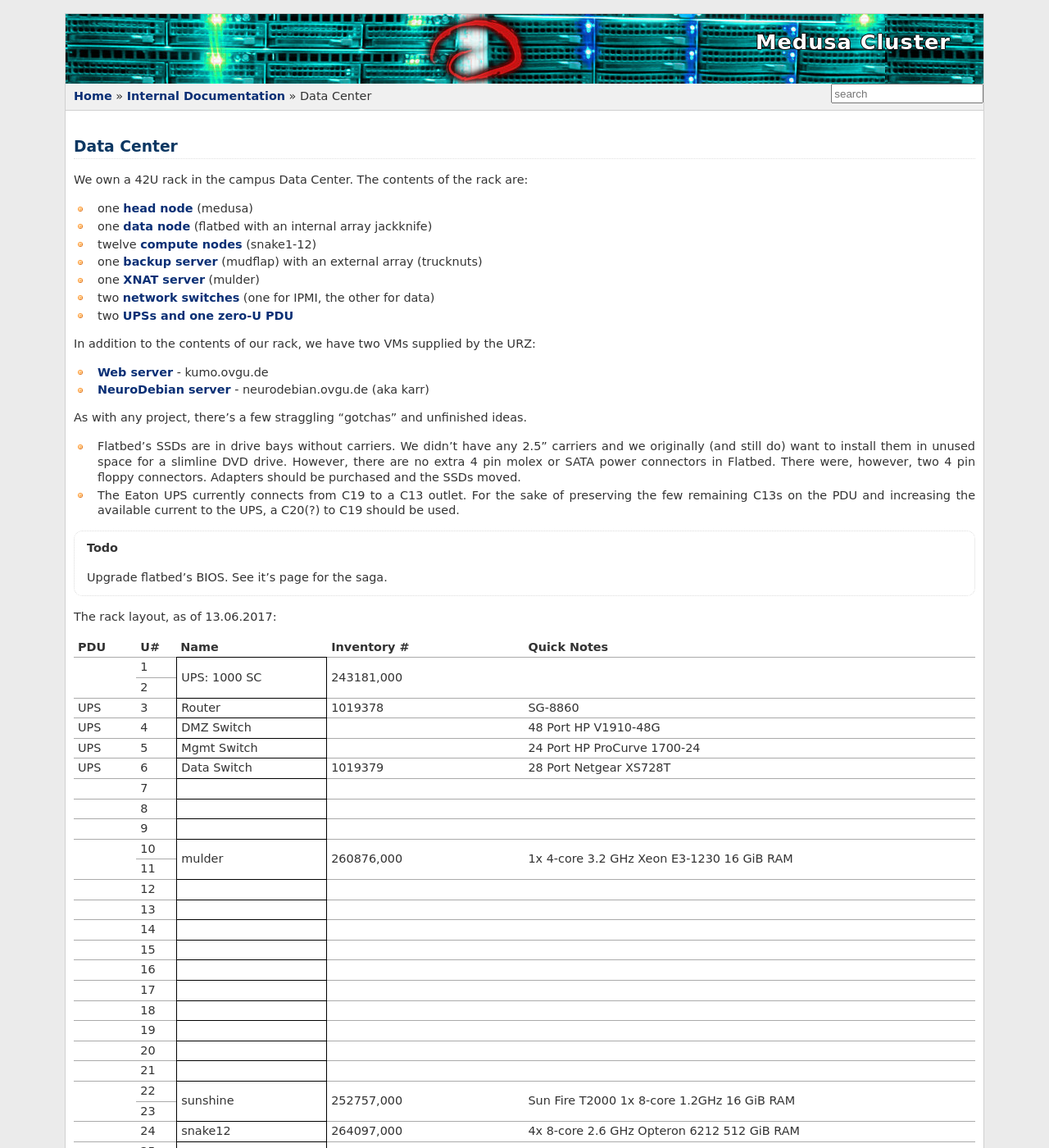
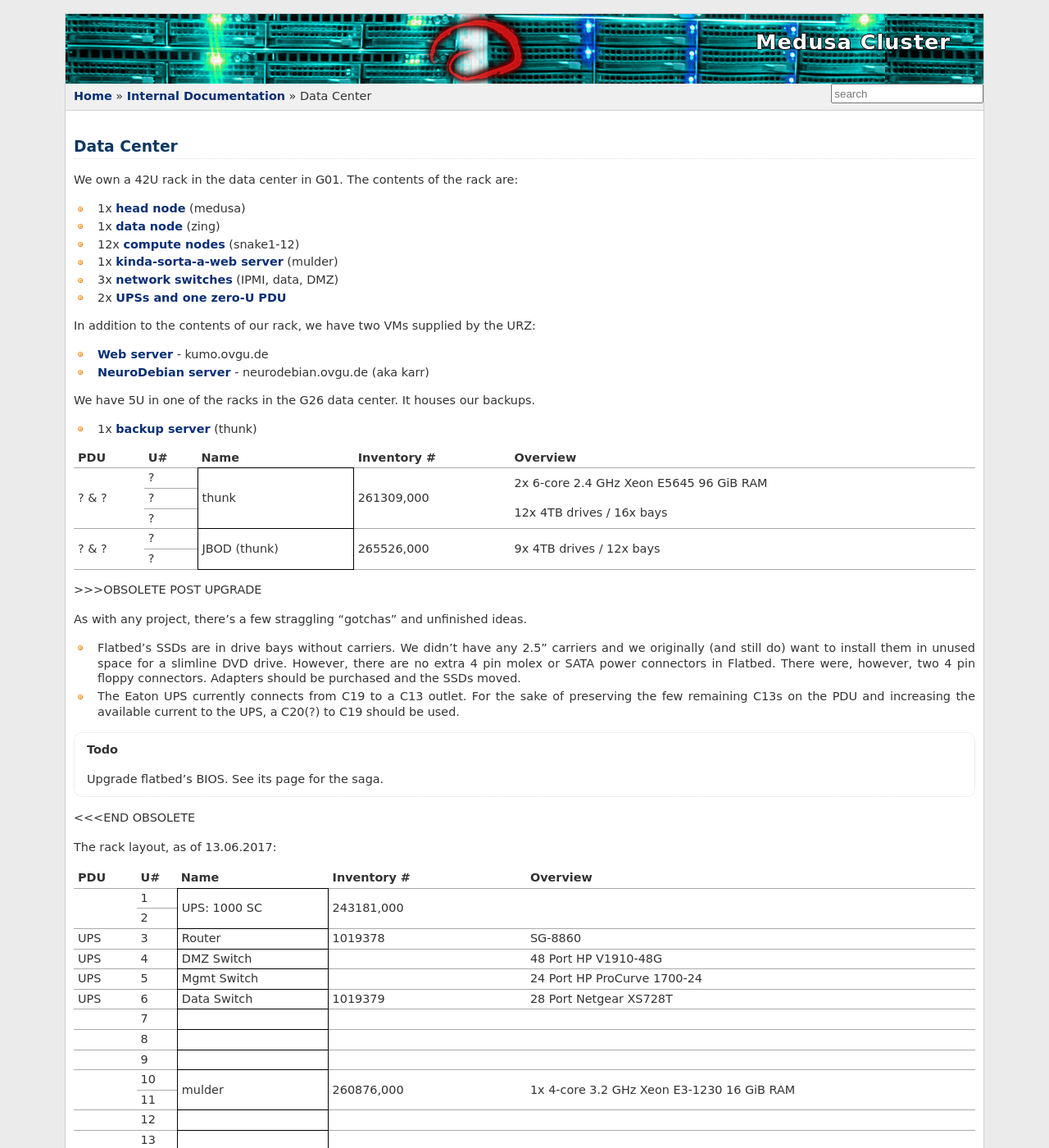
Before and after one commit to psychoinformatics-de/ipsy-docs, a Sphinx documentation site: the page built from source/internal/data_center/index.rst, in a window 1280 px wide and 1400 px high. Shown: the whole window at 82% size. Built offline with Sphinx 7.4.7, drawn with Linux system fonts in a browser that asks for light colours; formulas are drawn with MathJax 3; some of the changed text lies outside the part shown.

Commit message:
Update overview

```diff
--- a/source/internal/data_center/index.rst
+++ b/source/internal/data_center/index.rst
@@ -4,20 +4,42 @@
 ***********
 Data Center
 ***********
-We own a 42U rack in the campus Data Center. The contents of the rack are:
+We own a 42U rack in the data center in G01. The contents of the rack are:
 
-* one `head node <medusa>`_ (medusa)
-* one `data node <flatbed>`_ (flatbed with an internal array jackknife)
-* twelve `compute nodes <compute_nodes>`_ (snake1-12)
-* one `backup server <mudflap>`_ (mudflap) with an external array (trucknuts)
-* one `XNAT server <mulder>`_ (mulder)
-* two `network switches <network>`_ (one for IPMI, the other for data)
-* two `UPSs and one zero-U PDU <power>`_
+* 1x `head node <medusa>`_ (medusa)
+* 1x `data node <zing>`_ (zing)
+* 12x `compute nodes <compute_nodes>`_ (snake1-12)
+* 1x `kinda-sorta-a-web server <mulder>`_ (mulder)
+* 3x `network switches <network>`_ (IPMI, data, DMZ)
+* 2x `UPSs and one zero-U PDU <power>`_
 
 In addition to the contents of our rack, we have two VMs supplied by the URZ:
 
 * `Web server <kumo>`_ - kumo.ovgu.de
 * `NeuroDebian server <karr>`_ - neurodebian.ovgu.de (aka karr)
+
+We have 5U in one of the racks in the G26 data center. It houses our backups.
+
+* 1x `backup server <thunk>`_ (thunk)
+
+.. cssclass:: dc-rack
+
++-----+----+-----------------+-------------+-----------------------------------+
+| PDU | U# | Name            | Inventory # | Overview                          |
++=====+====+=================+=============+===================================+
+|     | ?  |                 |             |                                   |
++  ?  +----+                 | 261309,000  | 2x 6-core 2.4 GHz Xeon E5645      |
+|  \& | ?  | thunk           |             | 96 GiB RAM                        |
++  ?  +----+                 |             |                                   |
+|     | ?  |                 |             | 12x 4TB drives / 16x bays         |
++-----+----+-----------------+-------------+-----------------------------------+
+|  ?  | ?  |                 | 265526,000  | 9x 4TB drives / 12x bays          |
++  \& +----+ JBOD (thunk)    |             |                                   |
+|  ?  | ?  |                 |             |                                   |
++-----+----+-----------------+-------------+-----------------------------------+
+
+
+>>>OBSOLETE POST UPGRADE
 
 As with any project, there's a few straggling "gotchas" and unfinished ideas.
 
@@ -30,7 +52,9 @@ As with any project, there's a few straggling "gotchas" and unfinished ideas.
   preserving the few remaining C13s on the PDU and increasing the available
   current to the UPS, a C20(?) to C19 should be used.
 
-.. todo:: Upgrade flatbed's BIOS. See it's page for the saga.
+.. todo:: Upgrade flatbed's BIOS. See its page for the saga.
+
+<<<END OBSOLETE
 
 .. toctree::
    :hidden:
@@ -43,7 +67,7 @@ The rack layout, as of 13.06.2017:
 .. cssclass:: dc-rack
 
 +-----+----+-----------------+-------------+-----------------------------------+
-| PDU | U# | Name            | Inventory # | Quick Notes                       |
+| PDU | U# | Name            | Inventory # | Overview                          |
 +=====+====+=================+=============+===================================+
 |     | 1  |                 | 243181,000  |                                   |
 +     +----+ UPS: 1000 SC    |             |                                   |
@@ -112,9 +136,9 @@ The rack layout, as of 13.06.2017:
 |     |    |                 |             | 256 GiB RAM                       |
 +-----+----+-----------------+-------------+-----------------------------------+
 |     | 32 | snake5 & snake6 | 261309,000  | each snake:                       |
-+-----+----+-----------------+ (guessing)  | 2x 6-core 2.4 GHz Xeon E5645      |
-|     | 33 | snake3 & snake4 |             | 96 GiB RAM                        |
-+-----+----+-----------------+             |                                   |
++-----+----+-----------------+ (guessing)  |                                   |
+|     | 33 | snake3 & snake4 |             | 2x 6-core 2.4 GHz Xeon E5645      |
++-----+----+-----------------+             | 96 GiB RAM                        |
 |     | 34 | snake1 & snake2 |             |                                   |
 +-----+----+-----------------+-------------+-----------------------------------+
 |     | 35 | medusa          | 265021,000  | 4x 8-core 2.8 GHz Opteron 6320    |
@@ -122,12 +146,12 @@ The rack layout, as of 13.06.2017:
 | UPS | 36 |                 |             |                                   |
 +-----+----+-----------------+-------------+-----------------------------------+
 |     | 37 | zing            | 31333       | 13x 3.84TiB SanDisk Optimus 2 Max |
++ \&  +----+                 |             | / 24x bays                        |
+| UPS | 38 |                 |             |                                   |
++-----+----+-----------------+-------------+-----------------------------------+
+|     | 39 | JBOD (zing)     |             | 4x 4TB HDD / 12x bays             |
 + \&  +----+                 |             |                                   |
-| UPS | 38 |                 |             | 24 bays                           |
-+-----+----+-----------------+-------------+-----------------------------------+
-|     | 39 | JBOD (zing)     |             | 4x 4TB HDD                        |
-+ \&  +----+                 |             |                                   |
-| UPS | 40 |                 |             | 12 bays                           |
+| UPS | 40 |                 |             |                                   |
 +-----+----+-----------------+-------------+-----------------------------------+
 |     | 41 |                 |             |                                   |
 +     +----+ UPS: 3000 VA    |             | bought: 2012.12                   |
--- a/source/internal/data_center/network.rst
+++ b/source/internal/data_center/network.rst
@@ -27,7 +27,7 @@ to this network, bonded together.
 
 Hardware
 --------
-1x Switch HP V1910-48G
+1x Switch HP V1910-48G (JE009A)
 
  * 48x 1Gb Ports
  * with link-aggregation setup for bonded 1Gb to hosts
```
Also changed, not shown: other parts of source/internal/data_center/index.rst (+0 -13 lines).
